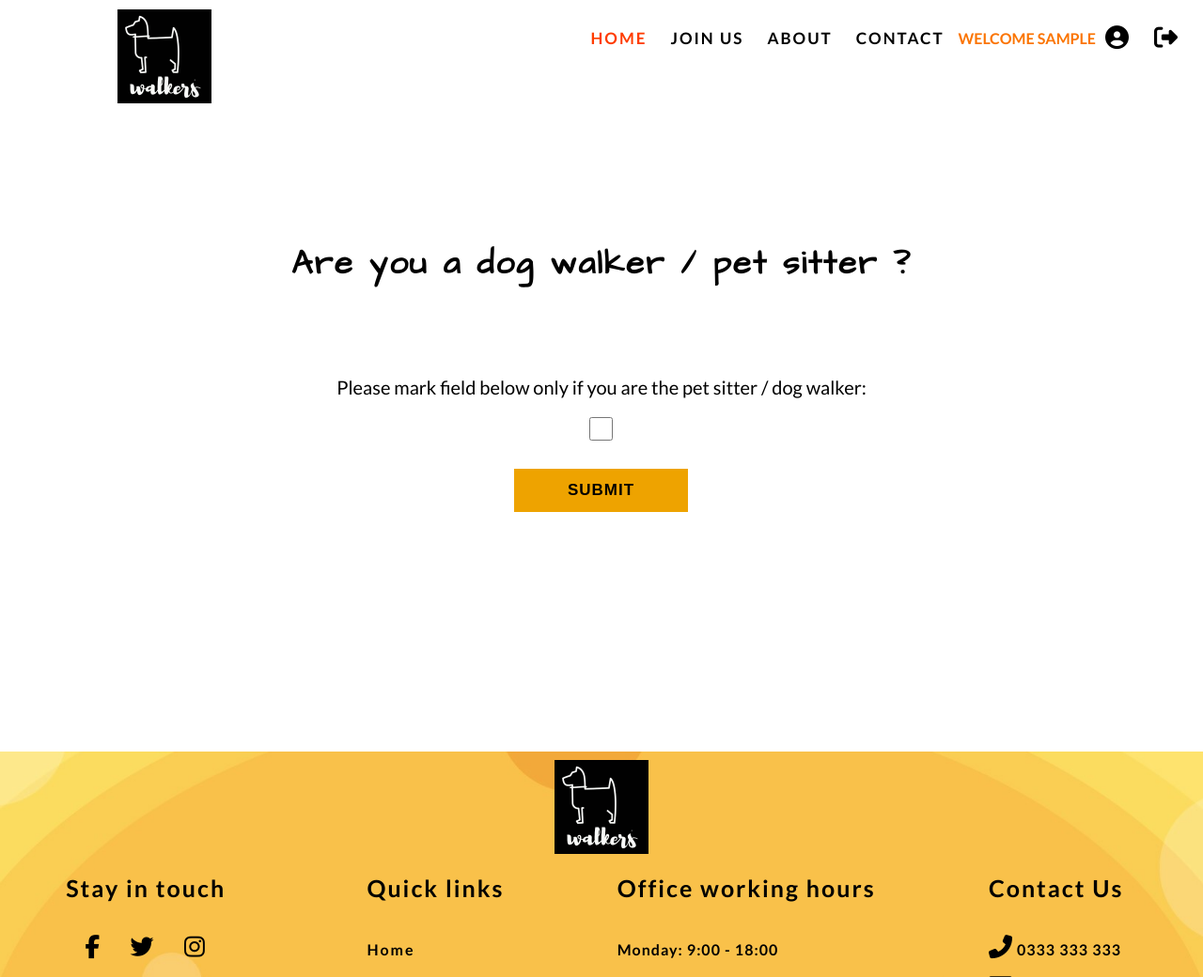
After one commit to Izabela88/walkers-website, a Django app: page /question in a window 1280 px wide. The commit adds this page. Shown: the top 1040 px of the page at 94% size. Run offline with Django 3.2, Linux system fonts and the light colour scheme; the visitor is signed in with stand-in values (Sample User, id 1); some libraries are stand-ins or nearby versions.

Commit message:
Add form step for social registered users

```diff
--- /dev/null
+++ b/home/forms.py
@@ -0,0 +1,17 @@
+from django import forms
+from user.models import WalkerProfile
+
+class FormValidationError(Exception):
+    pass
+
+
+class PetsitterQuestion(forms.Form):
+    is_petsitter_social = forms.BooleanField(required=False, label='Please mark field below only if you are the pet sitter / dog walker')
+    def save(self, user):
+        if self.is_valid():
+            walker_profile = WalkerProfile()
+            walker_profile.is_petsitter = self.cleaned_data['is_petsitter_social']
+            walker_profile.user = user
+            walker_profile.save()
+            return user
+        raise FormValidationError
--- /dev/null
+++ b/home/templates/home/question.html
@@ -0,0 +1,21 @@
+{% extends 'base.html' %}
+{% load static %}
+{% block content %}
+
+<section class="question-section">
+    <div class="container">
+        <div class="question-box">
+                <h2>Are you a dog walker / pet sitter ?</h2>
+            <form class="question-form" method="post">
+                {% csrf_token %}
+                {{form_petsitter}}
+                <input class="button button-bright question-button" type="submit" value="SUBMIT">
+            </form>
+        </div>
+    </div>
+</section>
+
+{% block extra_js %}
+{% endblock %}
+
+{% endblock %}
--- a/home/urls.py
+++ b/home/urls.py
@@ -8,4 +8,5 @@ from . import views
 
 urlpatterns = [
     path("", views.index, name="home"),
+    path("question", views.register_question, name="question"),
 ]
--- a/home/views.py
+++ b/home/views.py
@@ -1,6 +1,8 @@
 from django.shortcuts import render
 from django.shortcuts import redirect
-
+from user.models import PetsitterAttrError
+from django.contrib.auth.decorators import login_required
+from home.forms import PetsitterQuestion, FormValidationError
 
 # Create your views here.
 def index(request):
@@ -8,6 +10,22 @@ def index(request):
         'is_petsitter': False
     }
     if request.user.is_authenticated:
-        context['is_petsitter'] = request.user.is_petsitter()
+        try:
+            context['is_petsitter'] = request.user.is_petsitter()
+        except PetsitterAttrError:
+            return redirect('/question')
 
     return render(request, 'home/index.html', context)
+
+@login_required
+def register_question(request):
+    if request.method == "GET":
+        form_petsitter = PetsitterQuestion()
+        return render(request, 'home/question.html', {'form_petsitter': form_petsitter})
+    if request.method == "POST":
+        pet_sitter = PetsitterQuestion(request.POST)
+        try:
+            pet_sitter.save(request.user)
+        except FormValidationError:
+            redirect('/question')
+        return redirect("/")
--- a/static/css/style.css
+++ b/static/css/style.css
@@ -878,6 +878,47 @@ li {
 }
 
 
+/* -----------------question */
+.question-section {
+  height: 100vh;
+}
+
+.question-box {
+  display: flex;
+  flex-direction: column;
+  align-items: center;
+  height: 60%;
+  justify-content: space-evenly;
+}
+
+.question-box h2 {
+  font-size: 35px;
+}
+
+.question-form {
+  width: 100%;
+  height: 30%;
+  display: flex;
+  flex-direction: column;
+  align-items: center;
+  justify-content: center;
+}
+
+.question-form label {
+  font-family: 'Lato', sans-serif;
+  font-size: 20px;
+}
+
+.question-button {
+  margin-top: 30px;
+}
+
+#id_is_petsitter_social {
+  height: 35px;
+  width: 25px;
+  margin-top: 20px;
+}
+
 /* --------- media queries */
 @media screen and (max-width: 1600px) {
   .home-bg-shape-2 {
--- a/templates/account/signup.html
+++ b/templates/account/signup.html
@@ -18,7 +18,7 @@
         <p>Alredy have account? <a href="{{ login_url }}">LOGIN</a></p>
         {% load socialaccount %}
         <div class="fb-button button center">
-          <a href="{% provider_login_url "facebook" method="js_sdk" next='/about/' %}"><i class="fab fa-facebook-square"></i> Join via Facebook</a>
+          <a href="{% provider_login_url "facebook" method="js_sdk" %}"><i class="fab fa-facebook-square"></i> Join via Facebook</a>
         </div>
         {% providers_media_js %}
       </div>
```
Also changed, not shown: user/models.py (+5 -2 lines), walkers/settings.py (+6 -4 lines).
